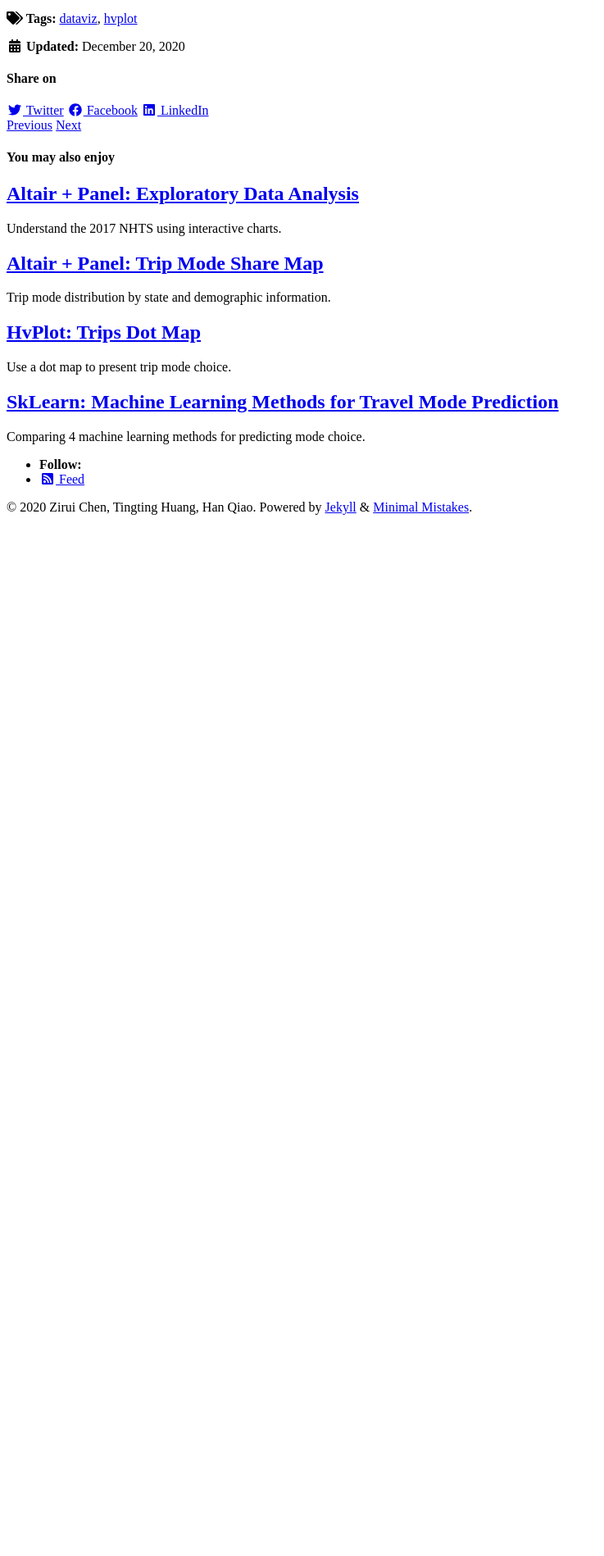
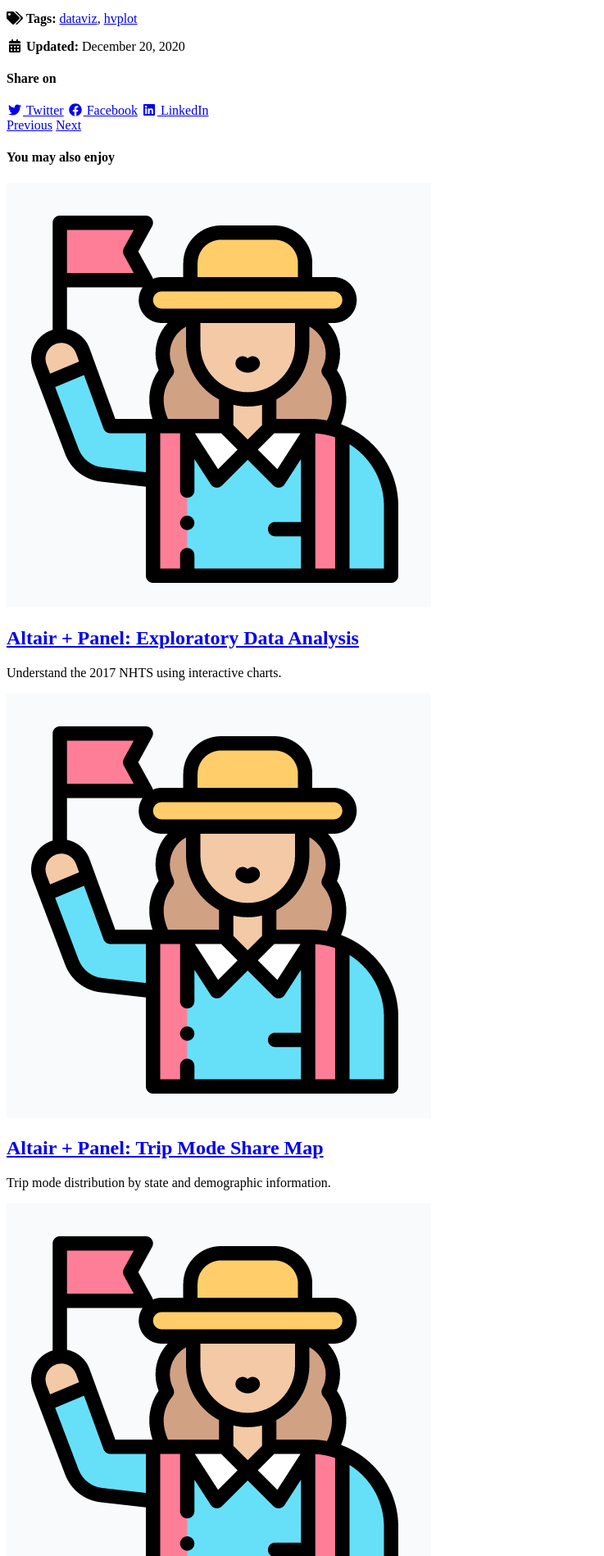
Before and after one commit to hqiao97/travelmode, a Jekyll site: the page built from _posts/2020-12-20-Introduction.md, in a window 1280 px wide. Shown: the part 1082-2980 px from the top of the page at 82% size, without its empty margins (0-737 px from the left). Built offline with Jekyll 4.4.1, drawn with Linux system fonts in a browser that asks for light colours; cached includes are drawn as plain includes; nearby versions of some CDN libraries; before the commit the page ends 1780 px from its top, so only the background shows below that.

Commit message:
Update _config.yml

```diff
--- a/_config.yml
+++ b/_config.yml
@@ -23,7 +23,7 @@ description: "Analyzing 2017 NHTS to understand travel mode choice"
 url: # the base hostname & protocol for your site e.g. "https://mmistakes.github.io"
 baseurl: # the subpath of your site, e.g. "/blog"
 repository: # GitHub username/repo-name e.g. "mmistakes/minimal-mistakes"
-teaser: # path of fallback teaser image, e.g. "/assets/images/500x300.png"
+teaser: /assets/images/icon.png # path of fallback teaser image, e.g. "/assets/images/500x300.png"
 logo: /assets/images/icon.png # path of logo image to display in the masthead, e.g. "/assets/images/88x88.png"
 masthead_title: # overrides the website title displayed in the masthead, use " " for no title
 # breadcrumbs            : false # true, false (default)
```
